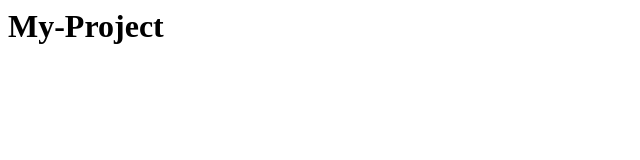
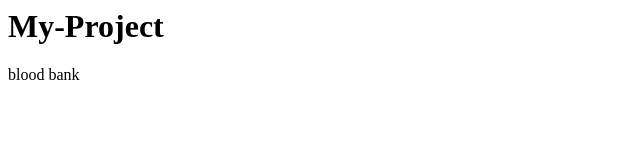
Before and after one commit to engmaggi/blood-bank, a plain HTML site: page index.html in a window 1280 px wide. Shown: the full height of the page, 0-640 px from the left. Drawn offline with Linux system fonts and the light colour scheme.

Commit message:
Update index.html

```diff
--- a/index.html
+++ b/index.html
@@ -4,5 +4,6 @@
     </head>
     <body>
         <h1>My-Project</h1>
+        <p>blood bank</p>
     </body>
 </html>
```
